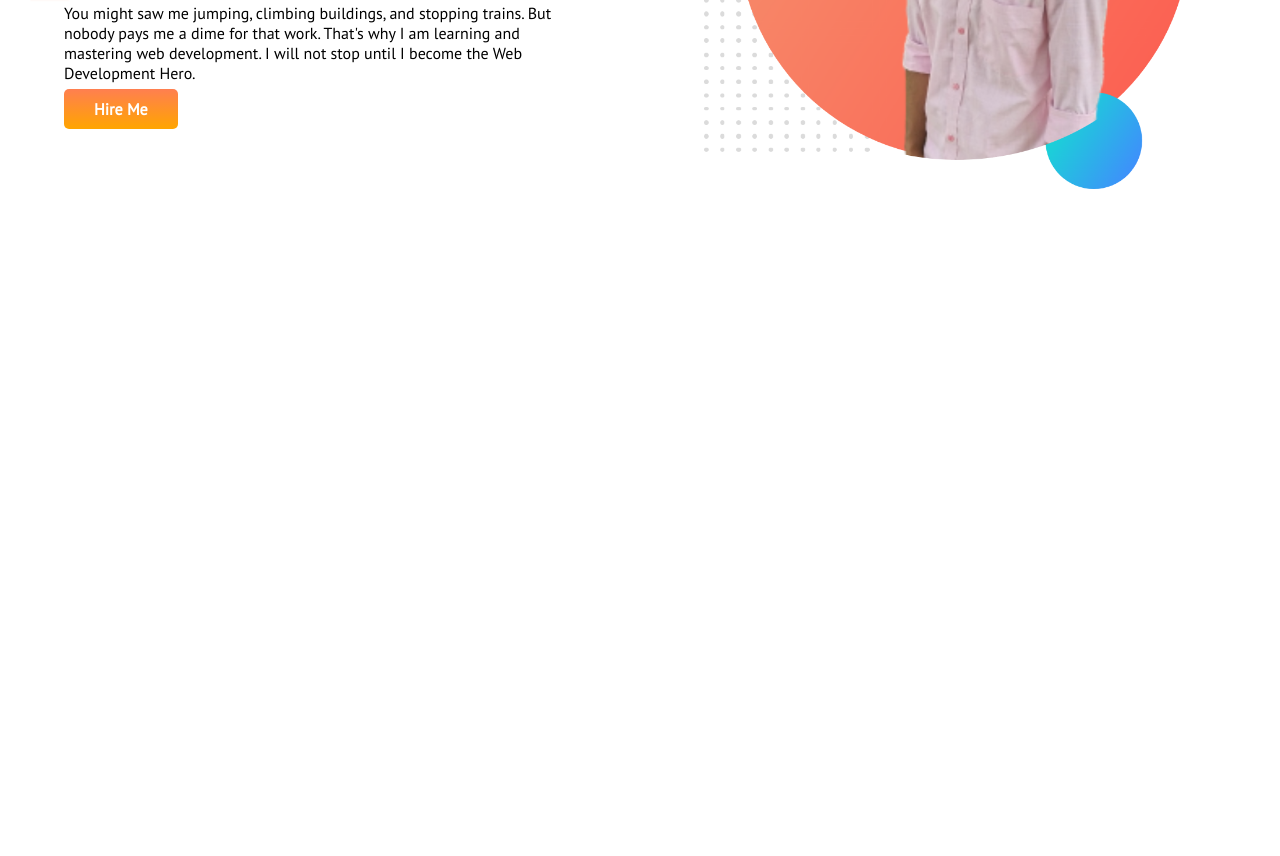
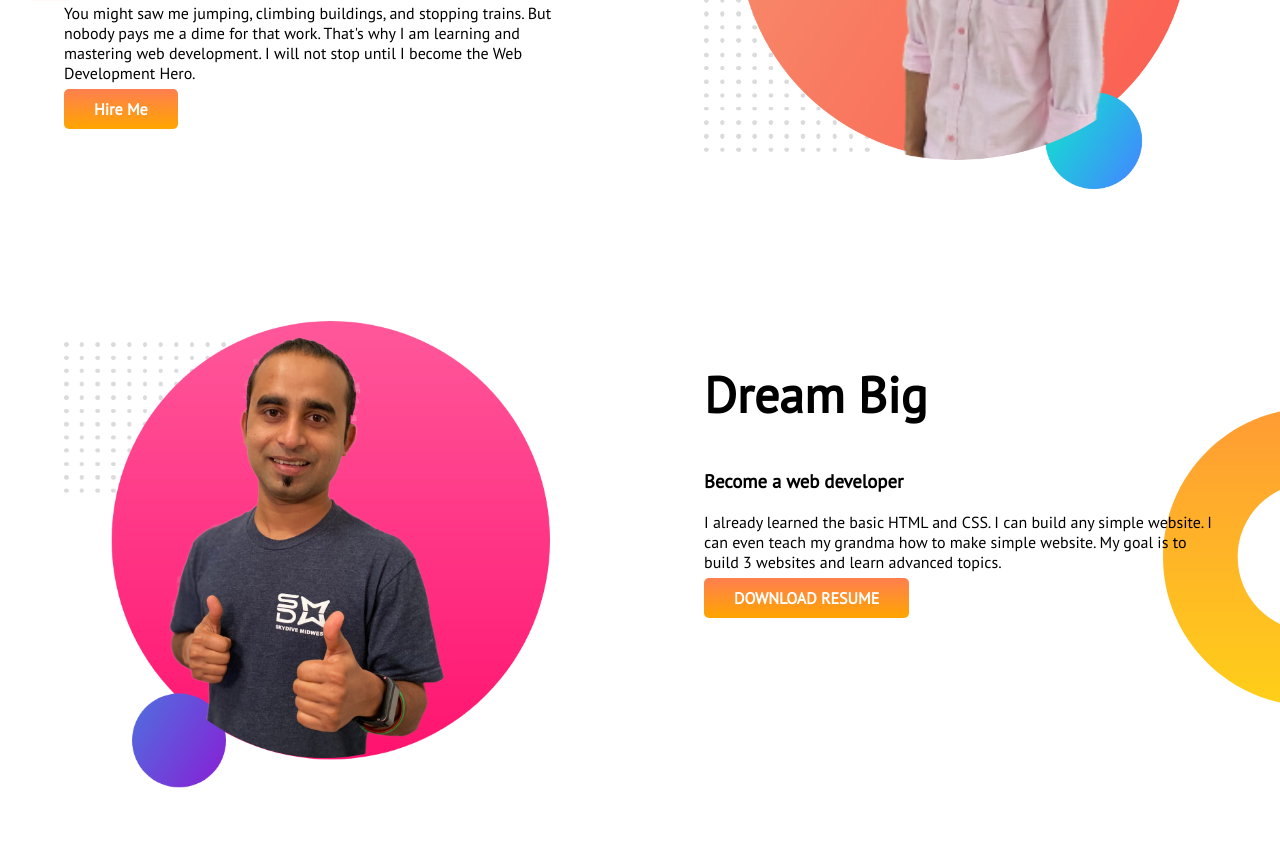
Before and after one commit to shohid986/developer-portfolio, a plain HTML site: page index.html in a window 1280 px wide. Shown: the part 358-1214 px from the top of the page. Before the commit the page ends 800 px from the top, so only its background shows below. Drawn offline with Linux system fonts and the light colour scheme.

Commit message:
section2 added

```diff
--- a/index.html
+++ b/index.html
@@ -11,17 +11,28 @@
     <link href="https://fonts.googleapis.com/css2?family=PT+Sans&display=swap" rel="stylesheet">
 </head>
 <body>
-    <section class="section1">
+    <section class="section1 flix">
         <div class="welcome half-width">
             <h1>Welcome To </h1>
             <h1><span class="orange">Shohidul Islam</span> World!</h1>
             <h3>Build Climber and Train Stopper</h3>
             <p>You might saw me jumping, climbing buildings, and stopping trains. But nobody pays me a dime for that work. That's why I am learning and mastering web development. I will not stop until I become the Web Development Hero.</p>
-            <a class="hire" href="https://www.facebook.com/shohidul.shohidulislamsanto" target="_blank">Hire Me</a>
+            <a class="batton-link" href="https://www.facebook.com/shohidul.shohidulislamsanto" target="_blank">Hire Me</a>
         </div>
         <div class="half-width image-width">
             <img src="images/developer-bg.png" alt="saidur">
         </div>
     </section>
+    <section class="section2 flix">
+        <div class="half-width image-width">
+            <img src="images/jhankar2.png" alt="">
+        </div>
+        <div class="welcome half-width">
+            <h1>Dream Big</h1>
+            <h3>Become a web developer</h3>
+            <p>I already learned the basic HTML and CSS. I can build any simple website. I can even teach my grandma how to make simple website. My goal is to build 3 websites and learn advanced topics.</p>
+            <a class="batton-link" href="https://github.com/shohid986/developer-portfolio">DOWNLOAD RESUME</a>
+        </div>
+    </section>
 </body>
 </html>
--- a/style.css
+++ b/style.css
@@ -3,8 +3,10 @@ body {
   margin: 0;
 }
 
+.flix {
+  display: flex;
+}
 .section1 {
-  display: flex;
   background-image: url(images/top-banner.png);
   background-repeat: no-repeat;
 }
@@ -21,7 +23,7 @@ body {
 .orange {
   color: rgb(24, 96, 230);
 }
-.welcome a {
+.batton-link {
   text-decoration: none;
   background-image: linear-gradient(coral, orange);
   padding: 10px 30px;
@@ -29,3 +31,8 @@ body {
   font-weight: 700;
   border-radius: 5px;
 }
+.section2 {
+  background-image: url(images/dream-bg.png);
+  background-repeat: no-repeat;
+  background-position: right;
+}
```
